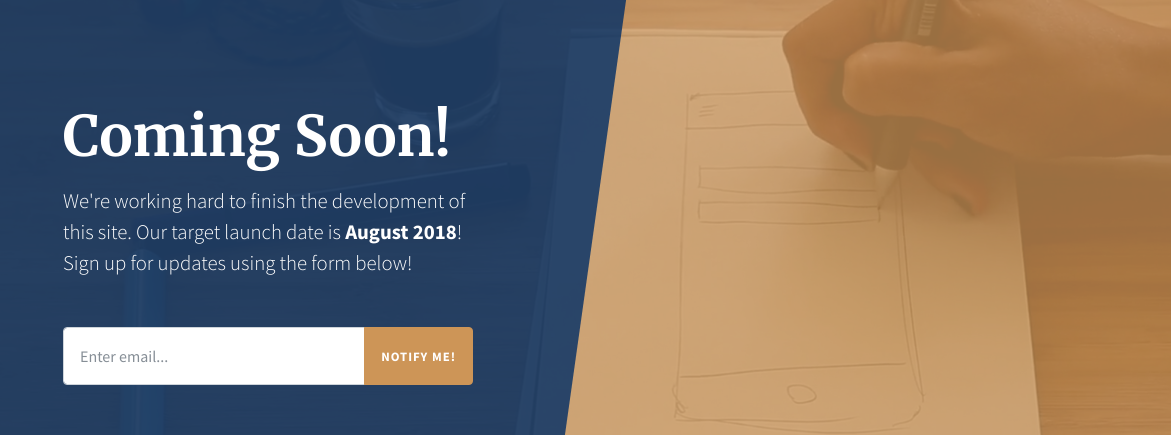
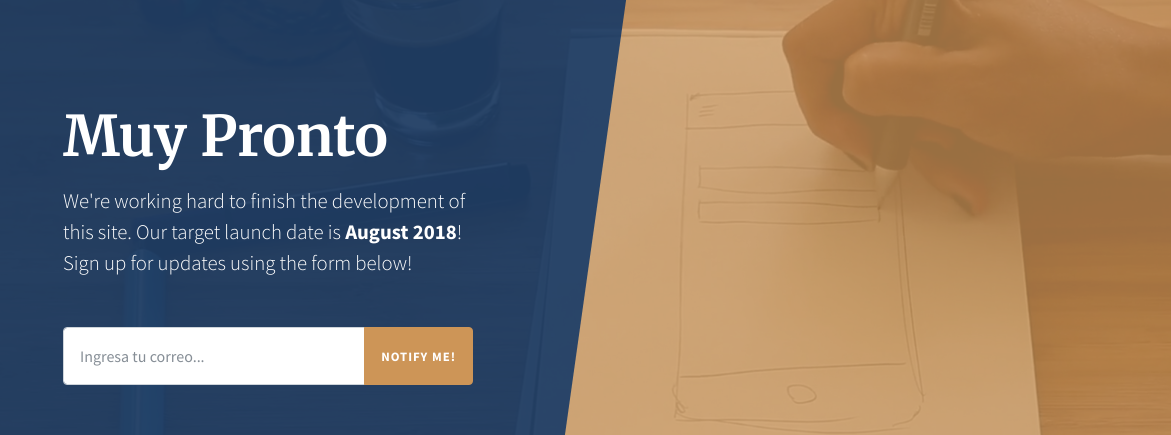
Before and after one commit to leogiraldoq/exampleWebPage, a website: page index.html in a window 1280 px wide. Shown: the part 156-591 px from the top of the page, 0-1171 px from the left. Drawn offline with Linux system fonts and the light colour scheme.

Commit message:
Se cambian titulos

```diff
--- a/index.html
+++ b/index.html
@@ -8,7 +8,7 @@
     <meta name="description" content="">
     <meta name="author" content="">
 
-    <title>Coming Soon - Start Bootstrap Theme</title>
+    <title>Prueba</title>
 
     <!-- Bootstrap core CSS -->
     <link href="vendor/bootstrap/css/bootstrap.min.css" rel="stylesheet">
@@ -33,10 +33,10 @@
         <div class="row h-100">
           <div class="col-12 my-auto">
             <div class="masthead-content text-white py-5 py-md-0">
-              <h1 class="mb-3">Coming Soon!</h1>
+              <h1 class="mb-3">Muy Pronto</h1>
               <p class="mb-5">We're working hard to finish the development of this site. Our target launch date is <strong>August 2018</strong>! Sign up for updates using the form below!</p>
               <div class="input-group input-group-newsletter">
-                <input type="email" class="form-control" placeholder="Enter email..." aria-label="Search for...">
+                <input type="email" class="form-control" placeholder="Ingresa tu correo..." aria-label="Search for...">
                 <span class="input-group-btn">
                   <button class="btn btn-secondary" type="button">Notify Me!</button>
                 </span>
```
